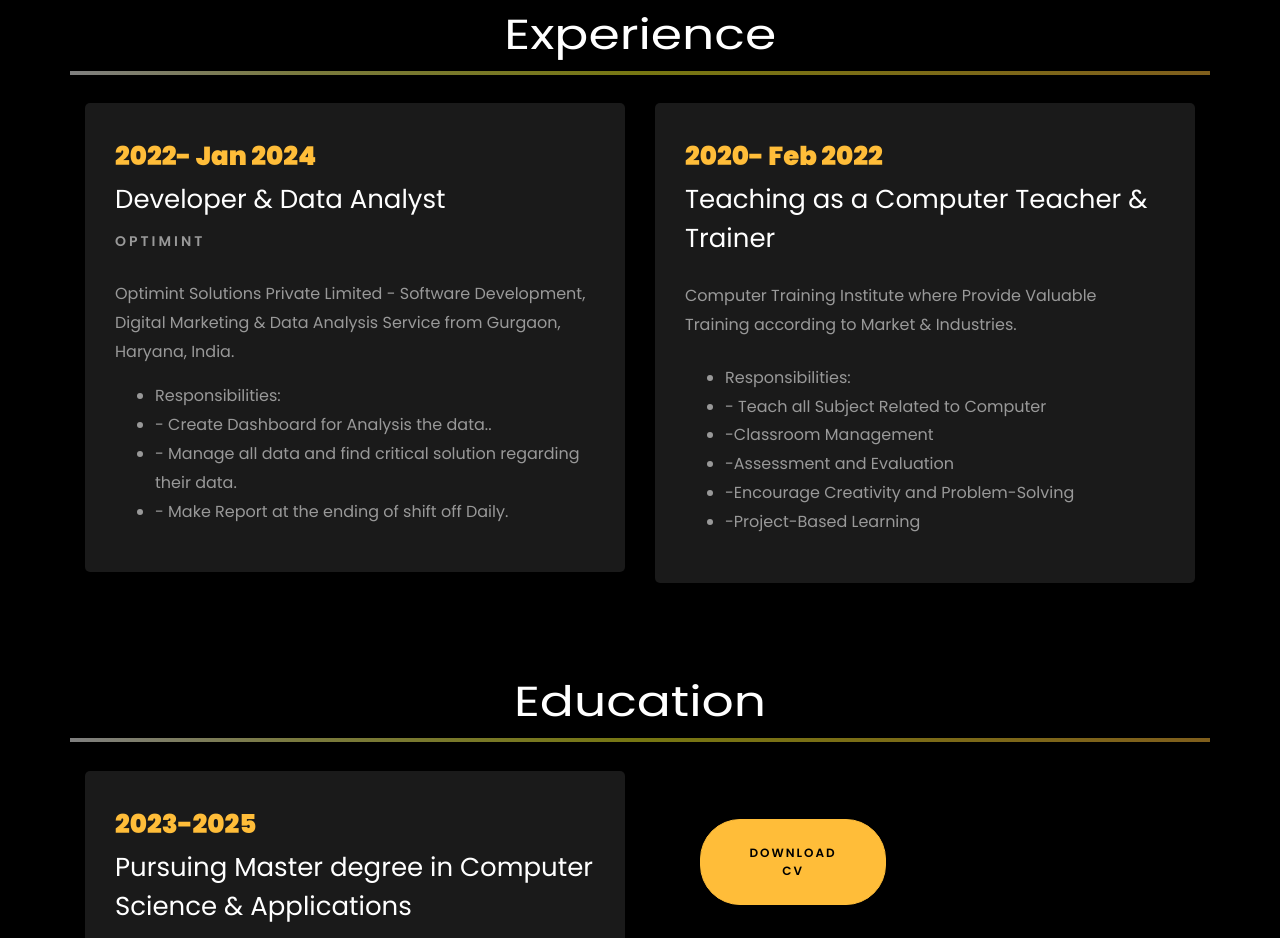
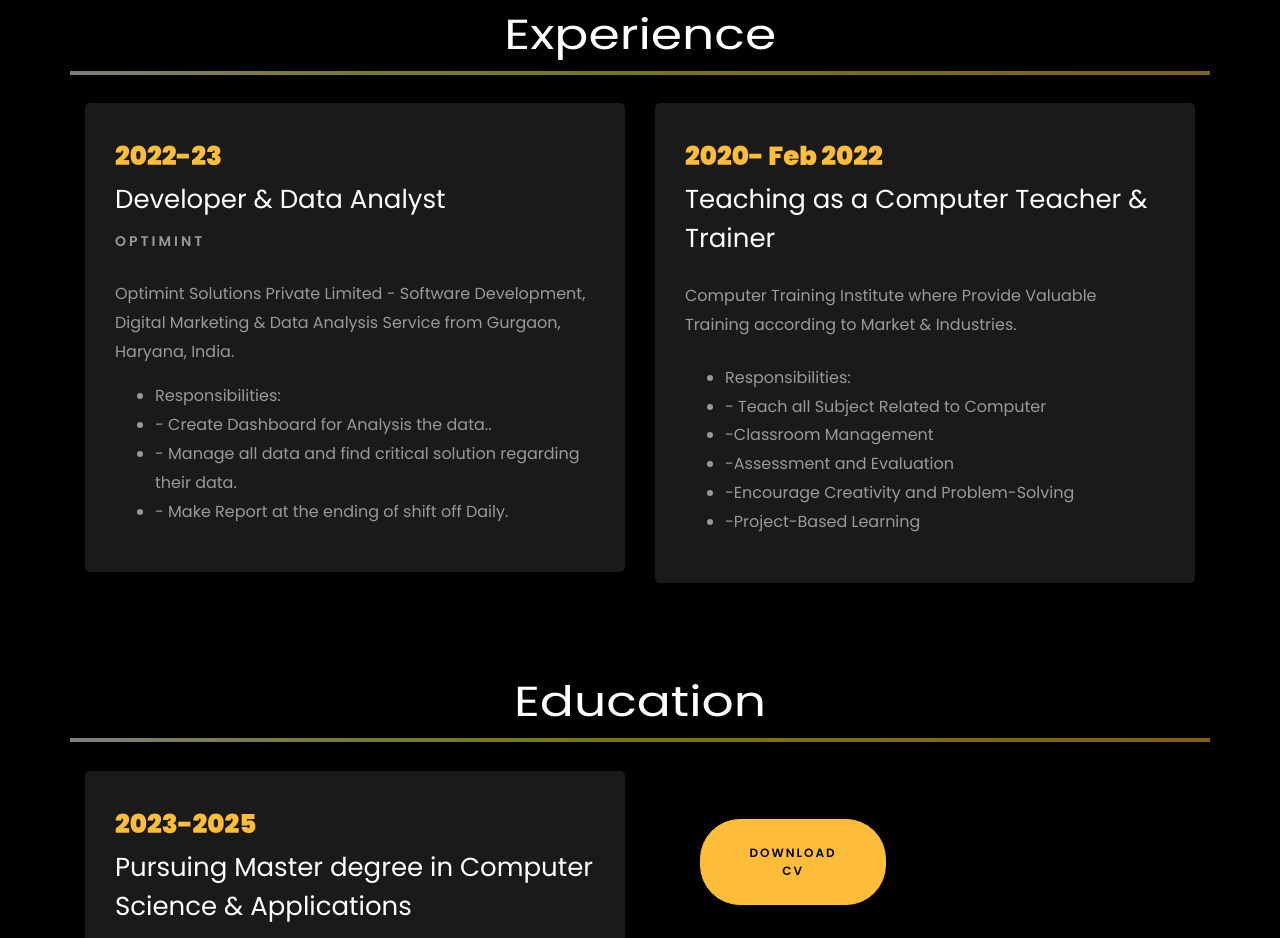
Before and after one commit to Sunil-source1/Sunil-source1.github.io, a plain HTML site: page index.html in a window 1280 px wide. Shown: the part 2031-2969 px from the top of the page. Drawn offline with Linux system fonts and the light colour scheme; animation ran at ten frames a second; files whose address does not match are found by name.

Commit message:
Update index.html

```diff
--- a/index.html
+++ b/index.html
@@ -324,7 +324,7 @@
 		<div class="row">
 				<div class="col-md-6">
 					<div class="resume-wrap ftco-animate">
-						<span class="date">2022- Jan 2024</span>
+						<span class="date">2022-23</span>
 						<h2>Developer & Data Analyst</h2>
 						<span class="position">Optimint</span>
 						<p class="mt-4">Optimint Solutions Private Limited - Software Development, Digital Marketing & Data Analysis Service from Gurgaon, Haryana, India.
```
